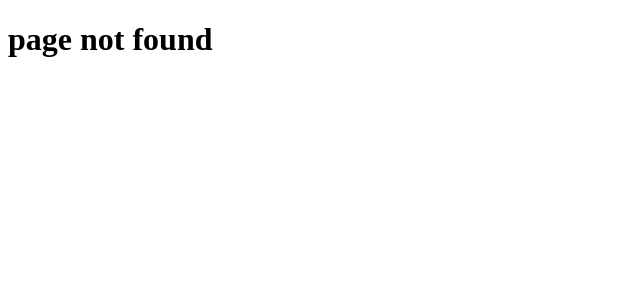
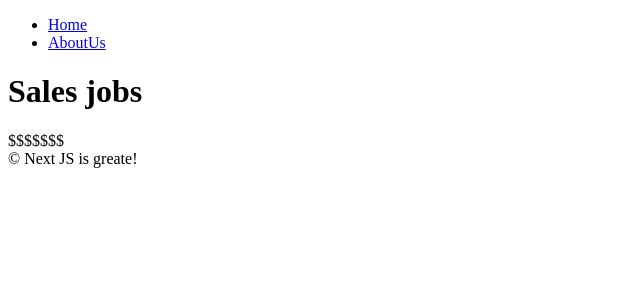
Before and after one commit to 3210439/learn-nextjs14, a Next.js app: page /about-us/company/jobs/sales in a window 1280 px wide. Before the commit this address had no page. Shown: the top 300 px of the page, without its empty margins (0-640 px from the left). Built offline with nearby package versions, Linux system fonts and the light colour scheme.

Commit message:
learned about ch2 layout

```diff
--- a/app/page.tsx
+++ b/app/(home)/page.tsx
@@ -1,3 +1,7 @@
+export const metadata = {
+  title: "Home",
+};
+
 export default function tomato() {
   return <h1>hello</h1>;
 }
--- /dev/null
+++ b/app/about-us/company/jobs/sales/layout.tsx
@@ -0,0 +1,12 @@
+export default function AboutUsLayout({
+  children,
+}: {
+  children: React.ReactNode;
+}) {
+  return (
+    <div>
+      {children}
+      $$$$$$$
+    </div>
+  );
+}
--- /dev/null
+++ b/app/about-us/company/jobs/sales/page.tsx
@@ -0,0 +1,3 @@
+export default function Sales() {
+  return <h1>Sales jobs</h1>;
+}
--- /dev/null
+++ b/app/about-us/layout.tsx
@@ -0,0 +1,12 @@
+export default function AboutUsLayout({
+  children,
+}: {
+  children: React.ReactNode;
+}) {
+  return (
+    <div>
+      {children}
+      &copy; Next JS is greate!
+    </div>
+  );
+}
--- a/app/about-us/page.tsx
+++ b/app/about-us/page.tsx
@@ -1,10 +1,10 @@
-"use client";
-import Navigation from "../../components/navigation";
+export const metadata = {
+  title: "About us",
+};
 
 export default function aboutUs() {
   return (
     <div>
-      <Navigation />
       <h1>about us</h1>
     </div>
   );
--- a/app/layout.tsx
+++ b/app/layout.tsx
@@ -1,16 +1,24 @@
+import Navigation from "../components/navigation";
+
 export const metadata = {
-  title: 'Next.js',
-  description: 'Generated by Next.js',
-}
+  title: {
+    template: "%s | Next Movies",
+    default: "Next Movies",
+  },
+  description: "The best movies on the best freamework",
+};
 
 export default function RootLayout({
   children,
 }: {
-  children: React.ReactNode
+  children: React.ReactNode;
 }) {
   return (
     <html lang="en">
-      <body>{children}</body>
+      <body>
+        <Navigation />
+        {children}
+      </body>
     </html>
-  )
+  );
 }
--- a/app/not-found.tsx
+++ b/app/not-found.tsx
@@ -1,3 +1,9 @@
+import { Metadata } from "next";
+
+export const metadata: Metadata = {
+  title: "Not fuond",
+};
+
 export default function notFound() {
   return <h1>page not found</h1>;
 }
--- a/components/navigation.tsx
+++ b/components/navigation.tsx
@@ -1,3 +1,5 @@
+"use client";
+
 import Link from "next/link";
 import { usePathname } from "next/navigation";
 
```
Also changed, not shown: app/(movie)/movies/[id]/page.tsx (added, +8 -0 lines).
